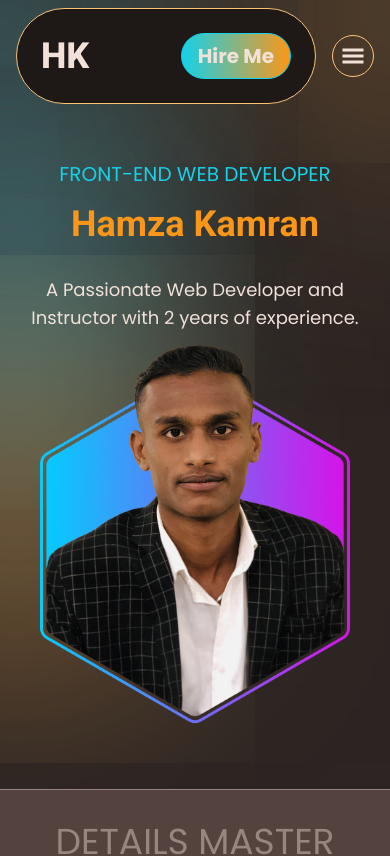
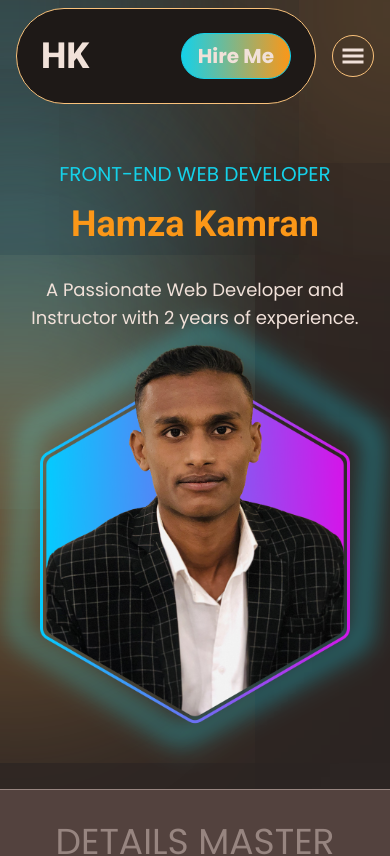
Before and after one commit to hamzakamran456/Portfolio_Site, a React (Vite) app: page / in a window 390 px wide. Shown: the top 856 px of the page. Built offline with nearby package versions, Linux system fonts and the light colour scheme.

Commit message:
heropic and resume update

```diff
--- a/src/components/HeroSection/HeroPic.jsx
+++ b/src/components/HeroSection/HeroPic.jsx
@@ -16,7 +16,7 @@ const HeroPic = () => {
       <img src={ProfileImg} alt="Hamza Kamran" className="max-h-[450px] w-auto" />
 
       <div className="absolute -z-10 flex justify-center items-center animate-pulse overflow-hidden">
-        <PiHexagonThin className="lg:block min-h-[600px] w-auto text-cyan blur-md animate-[spin_20s_linear_infinite] md:hidden sm:hidden" />
+        <PiHexagonThin className="md:h-[90%] md:min-h-[400px] sm:h-[120%] sm:min-h-[480px] lg:min-h-[600px] w-auto text-cyan blur-md animate-[spin_20s_linear_infinite]" />
       </div>
     </motion.div>
   );
```
Also changed, not shown: 1 other file (tests, documents, lock files or other folders).
